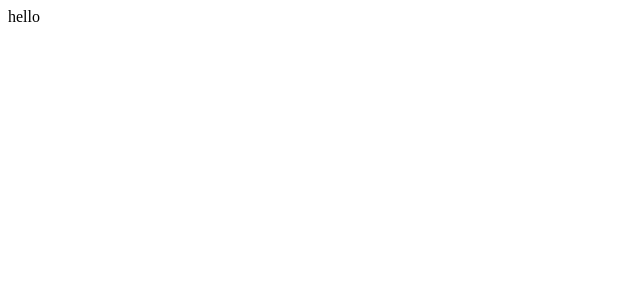
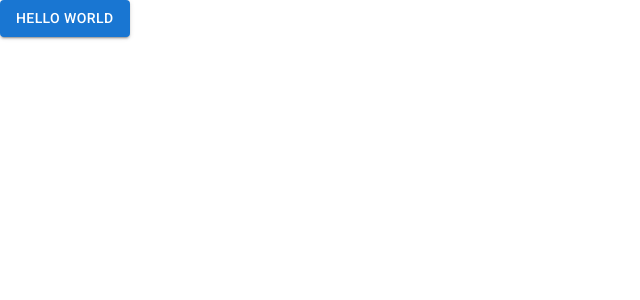
Before and after one commit to pedro-demeu/portfolio, a React (Vite) app: page / in a window 1280 px wide. Shown: the top 300 px of the page, without its empty margins (0-640 px from the left). Built offline with nearby package versions, Linux system fonts and the light colour scheme.

Commit message:
[Feat] - Add fonts and icons, also reset css

```diff
--- a/package.json
+++ b/package.json
@@ -12,6 +12,8 @@
   "dependencies": {
     "@emotion/react": "^11.14.0",
     "@emotion/styled": "^11.14.0",
+    "@fontsource/roboto": "^5.1.1",
+    "@mui/icons-material": "^6.4.2",
     "@mui/material": "^6.4.2",
     "react": "^18.3.1",
     "react-dom": "^18.3.1"
--- a/src/App.tsx
+++ b/src/App.tsx
@@ -1,5 +1,7 @@
+import { Button } from "@mui/material";
+
 function App() {
-  return <div>hello</div>;
+  return <Button variant="contained">Hello world</Button>
 }
 
 export default App;
--- a/src/main.tsx
+++ b/src/main.tsx
@@ -1,9 +1,17 @@
-import { StrictMode } from 'react'
-import { createRoot } from 'react-dom/client'
-import App from './App.tsx'
+import "@fontsource/roboto/300.css";
+import "@fontsource/roboto/400.css";
+import "@fontsource/roboto/500.css";
+import "@fontsource/roboto/700.css";
 
-createRoot(document.getElementById('root')!).render(
+import { StrictMode } from "react";
+import { createRoot } from "react-dom/client";
+import { CssBaseline } from "@mui/material";
+
+import App from "./App.tsx";
+
+createRoot(document.getElementById("root")!).render(
   <StrictMode>
+    <CssBaseline />
     <App />
-  </StrictMode>,
-)
+  </StrictMode>
+);
```
Also changed, not shown: 1 other file (tests, documents, lock files or other folders).
